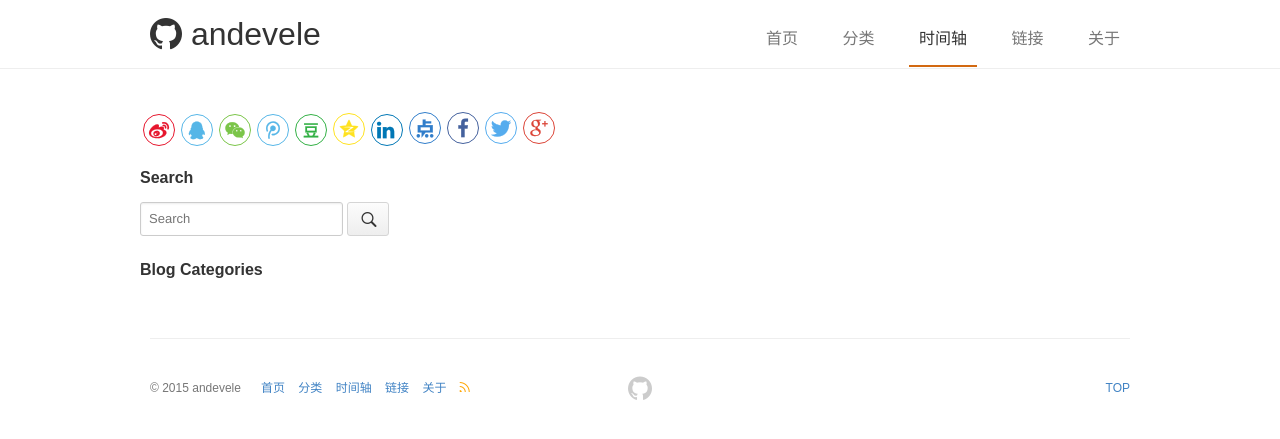
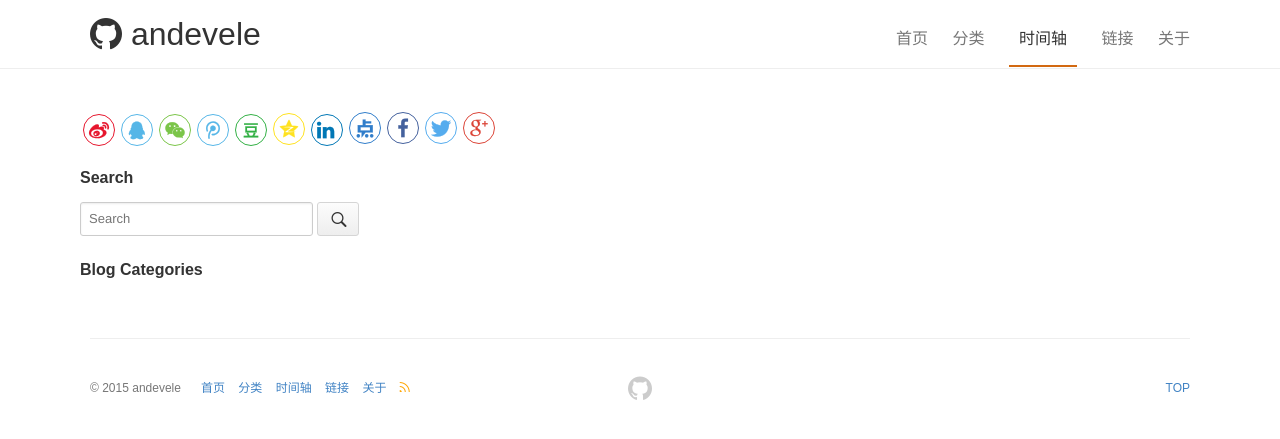
Before and after one commit to andevele/andevele.github.io, a Jekyll site: the page built from pages/timeline.md, in a window 1280 px wide. Shown: the top 439 px of the page. Built offline with Jekyll 4.4.1, drawn with Linux system fonts in a browser that asks for light colours.

Commit message:
页面bar条，左右内边距，bar条宽度

```diff
--- a/assets/css/globals/common.css
+++ b/assets/css/globals/common.css
@@ -171,7 +171,7 @@
 
 .site-header-nav-item {
     display: inline-block;
-    padding: 6px 10px 15px;
+    padding: 6px 0px 15px;
     margin-left: 1.25rem;
     font-size: 1rem;
     color: #777
--- a/assets/css/globals/responsive.css
+++ b/assets/css/globals/responsive.css
@@ -1,8 +1,8 @@
 .container {
   width: auto;
-  max-width: 1020px;
-  padding-left: 20px;
-  padding-right: 20px
+  max-width: 1100px;
+  padding-left: 0px;
+  padding-right: 0px
 }
 
 .arcitle-container {
```
